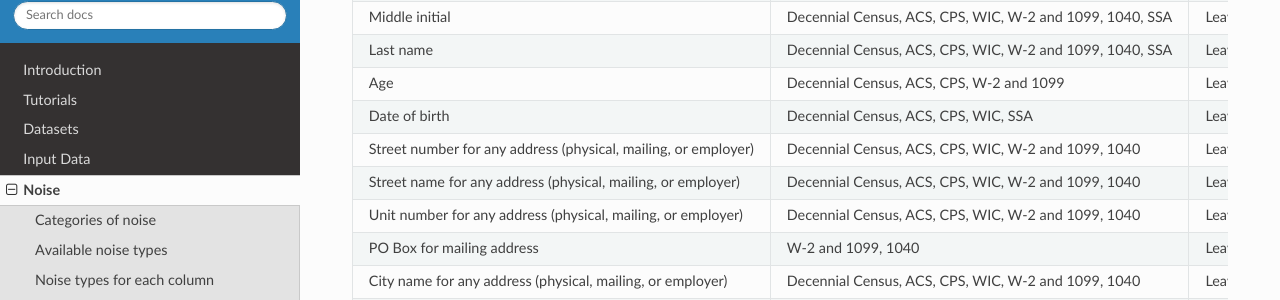
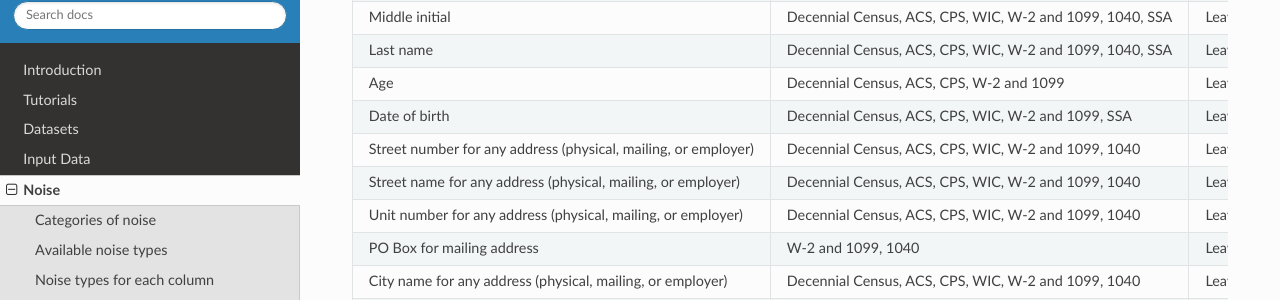
Before and after one commit to ihmeuw/pseudopeople, a Sphinx documentation site: the page built from docs/source/noise/index.rst, in a window 1280 px wide and 900 px high, scrolled down 1500 px. Shown: the part 151-451 px from the top of the window. Built offline with Sphinx 7.4.7 and the Read the Docs theme 2.0.0, drawn with Linux system fonts in a browser that asks for light colours.

Commit message:
Update docs/source/noise/index.rst
Co-authored-by: Nathaniel Blair-Stahn <ndbs@uw.edu>

```diff
--- a/docs/source/noise/index.rst
+++ b/docs/source/noise/index.rst
@@ -130,7 +130,7 @@ Noise types for each column
     - Leave a field blank, misreport age, make typos, make OCR errors
     -
   * - Date of birth
-    - Decennial Census, ACS, CPS, WIC, SSA
+    - Decennial Census, ACS, CPS, WIC, W-2 and 1099, SSA
     - Leave a field blank, write the wrong digits, swap month and day, make typos, make OCR errors
     -
   * - Street number for any address (physical, mailing, or employer)
```
